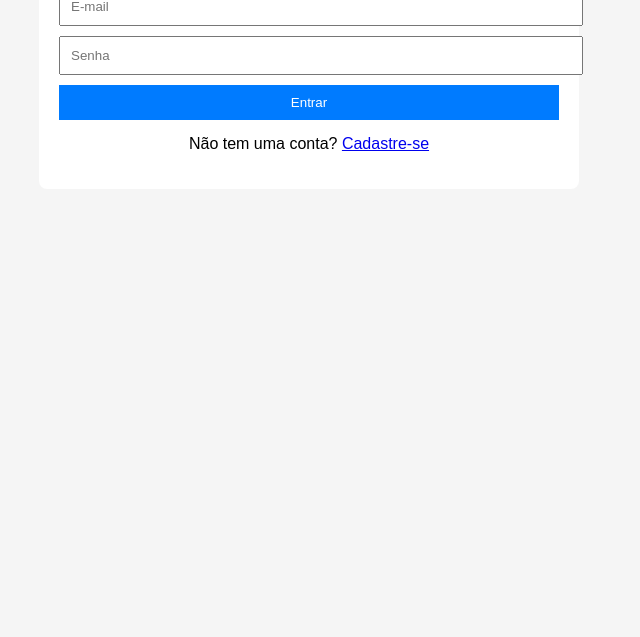
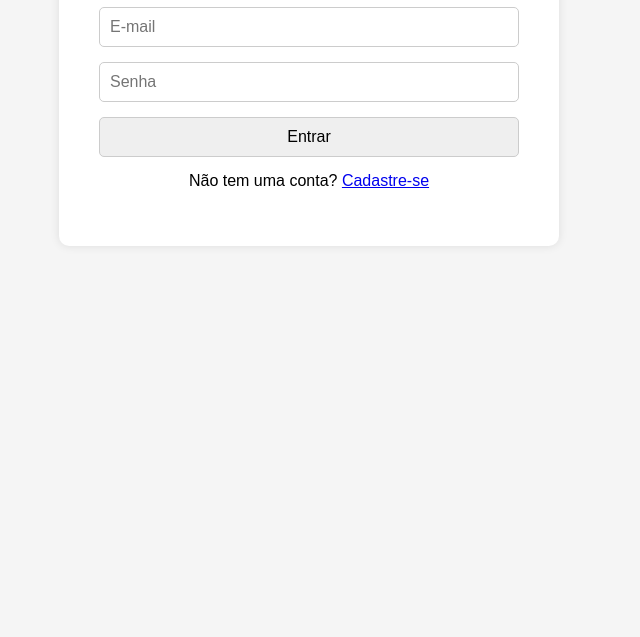
Before and after one commit to zukaum/projeto_tcc, a plain HTML site: page frontend/login.html in a window 1280 px wide. Shown: the part 163-800 px from the top of the page, without its empty margins (331-971 px from the left). Drawn offline with Linux system fonts and the light colour scheme.

Commit message:
FEAT: Melhorias Visuais.

```diff
--- a/frontend/style.css
+++ b/frontend/style.css
@@ -5,25 +5,34 @@ body {
     padding: 0;
 }
 .container {
+    background-color: white;
     max-width: 500px;
     margin: 50px auto;
-    background: white;
-    padding: 20px;
-    border-radius: 8px;
-    text-align: center;
+    padding: 40px;
+    border-radius: 10px;
+    box-shadow: 0 0 10px rgba(0, 0, 0, 0.1);
+    box-sizing: border-box;
+    position: relative;
+    z-index: 1;
 }
-input, button {
+form input,
+form select,
+form button {
     display: block;
     width: 100%;
-    margin: 10px 0;
+    margin-bottom: 15px;
     padding: 10px;
+    font-size: 16px;
+    box-sizing: border-box;
+    border-radius: 5px;
+    border: 1px solid #ccc;
 }
-button {
+from button {
     background-color: #007bff;
     color: white;
     border: none;
     cursor: pointer;
 }
-button:hover {
+from button:hover {
     background-color: #0056b3;
 }
```
Also changed, not shown: 11 other files.
